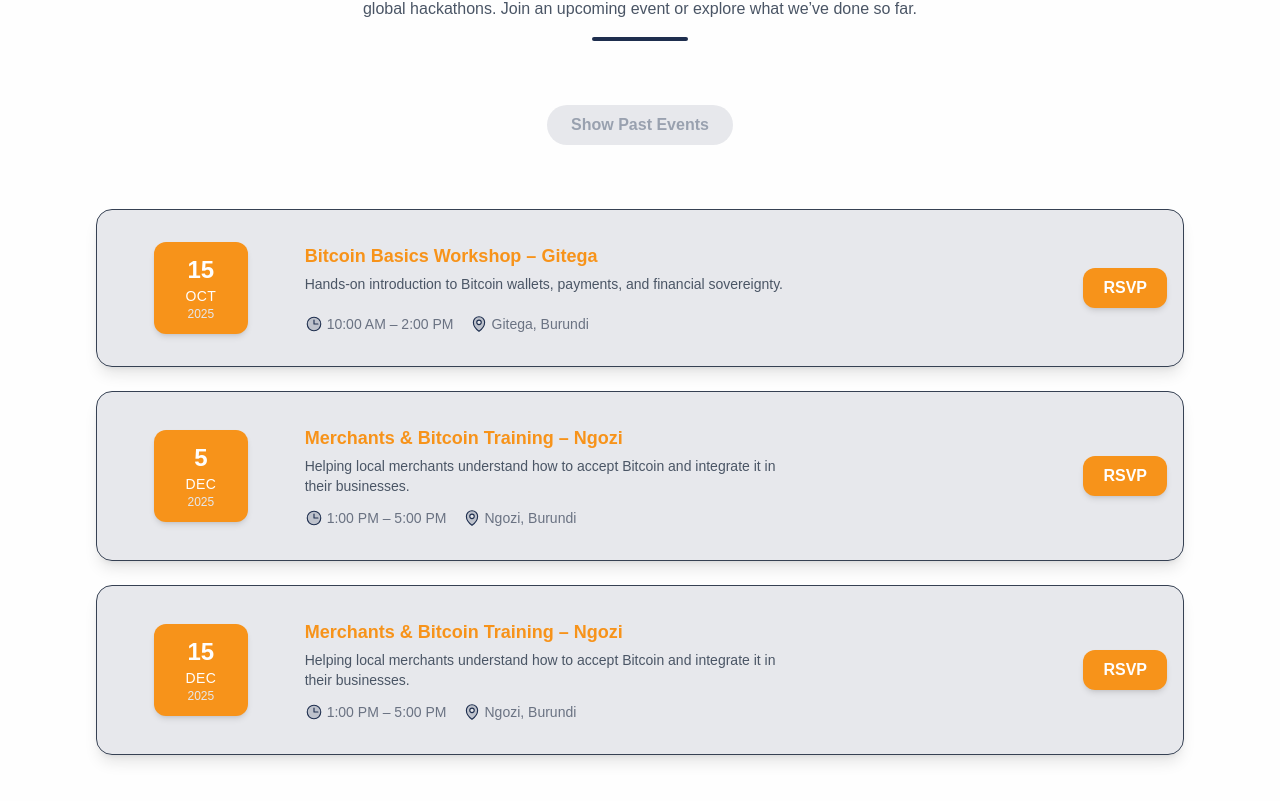
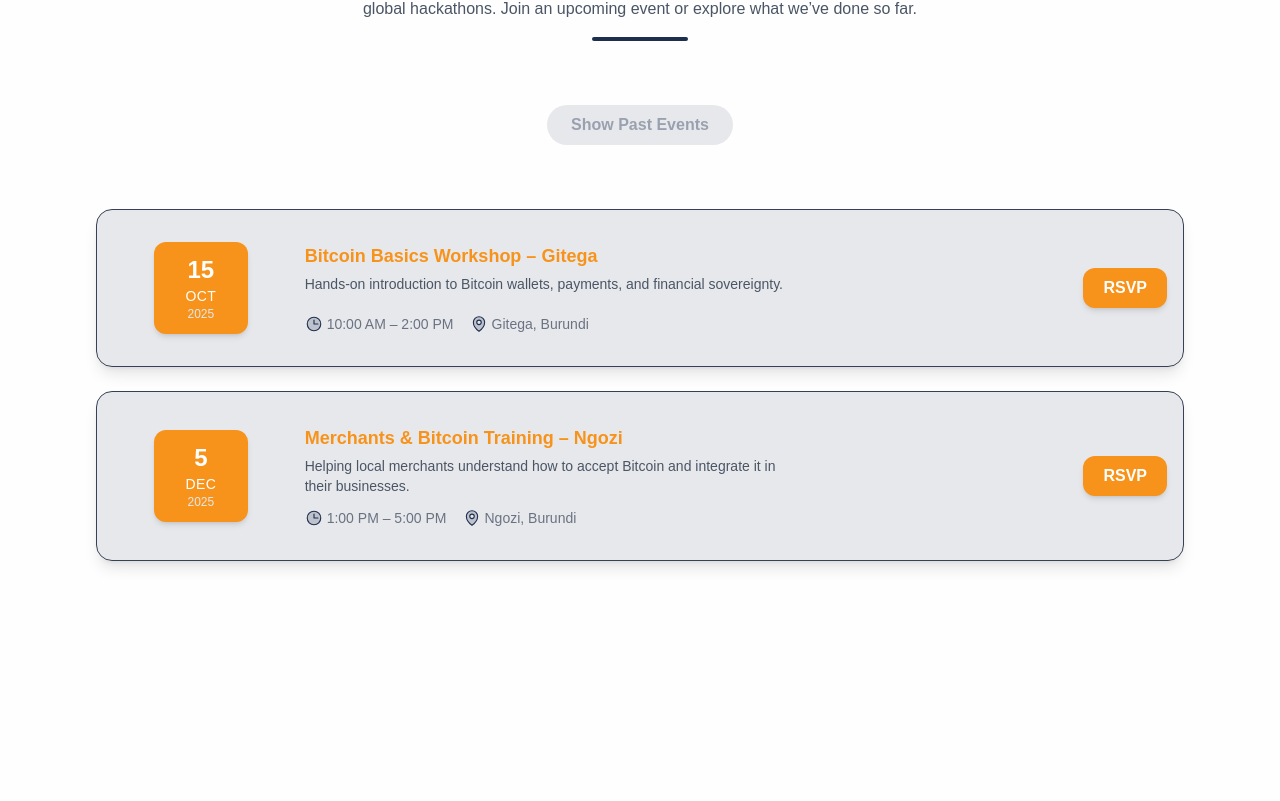
Before and after one commit to BTC-Shule/btc_shule_website, a Next.js app: page / in a window 1280 px wide. Shown: the part 4900-5701 px from the top of the page. After the commit the page ends 5557 px from the top, so only its background shows below. Built offline with nearby package versions, Linux system fonts and the light colour scheme.

Commit message:
refactor: Restructure the events cards

```diff
--- a/src/components/Events.tsx
+++ b/src/components/Events.tsx
@@ -13,22 +13,6 @@
 };
 
 const events: Event[] = [
-  {
-    title: "BTC Shule Meetup – Bujumbura",
-    date: "March 20, 2025",
-    location: "Bujumbura, Burundi",
-    description:
-      "Over 80 attendees joined to learn about Bitcoin use-cases and local adoption.",
-    type: "past",
-  },
-  {
-    title: "Bitcoin for Change Hackathon",
-    date: "April 10, 2025",
-    location: "Online",
-    description:
-      "A hackathon focused on building open-source Bitcoin tools for African communities.",
-    type: "past",
-  },
   {
     title: "Bitcoin for Change Hackathon",
     date: "May 10, 2025",
@@ -49,15 +33,6 @@
   {
     title: "Merchants & Bitcoin Training – Ngozi",
     date: "December 5, 2025",
-    time: "1:00 PM – 5:00 PM",
-    location: "Ngozi, Burundi",
-    description:
-      "Helping local merchants understand how to accept Bitcoin and integrate it in their businesses.",
-    type: "upcoming",
-  },
-  {
-    title: "Merchants & Bitcoin Training – Ngozi",
-    date: "December 15, 2025",
     time: "1:00 PM – 5:00 PM",
     location: "Ngozi, Burundi",
     description:
```
